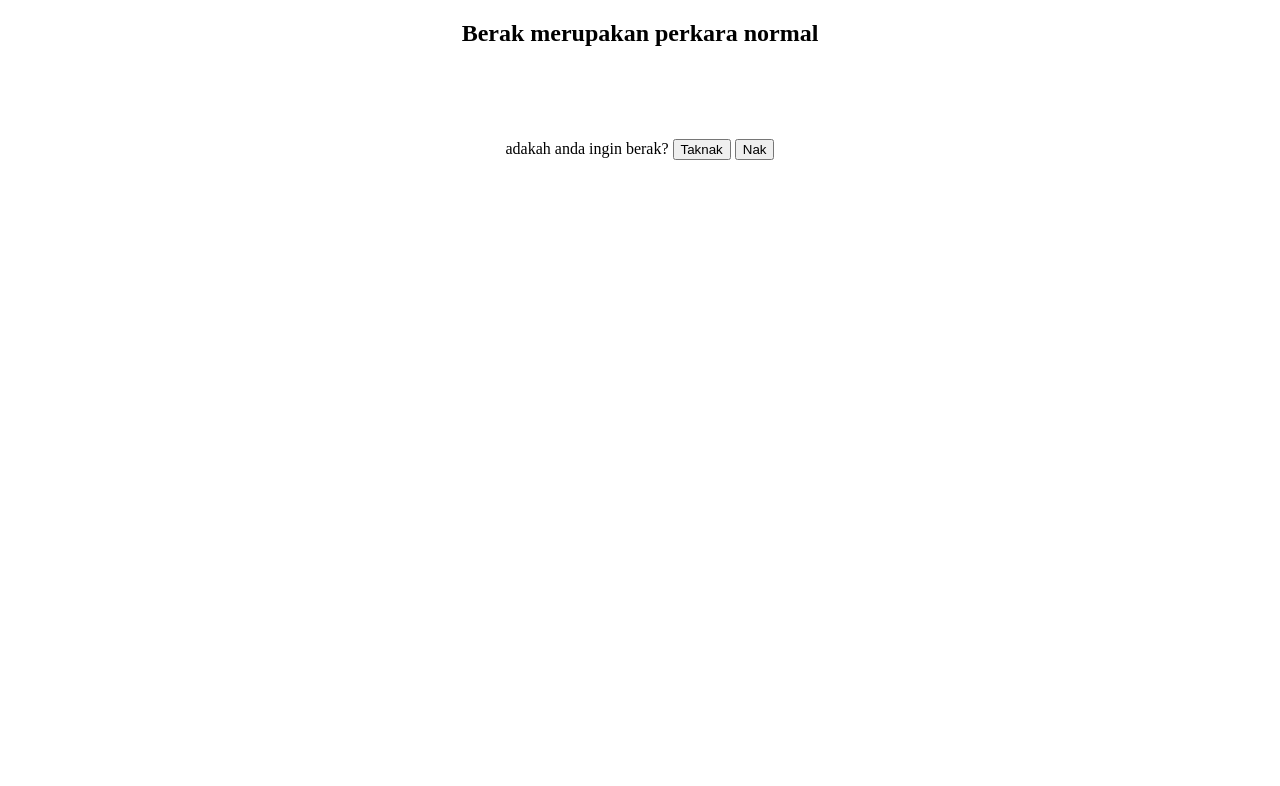
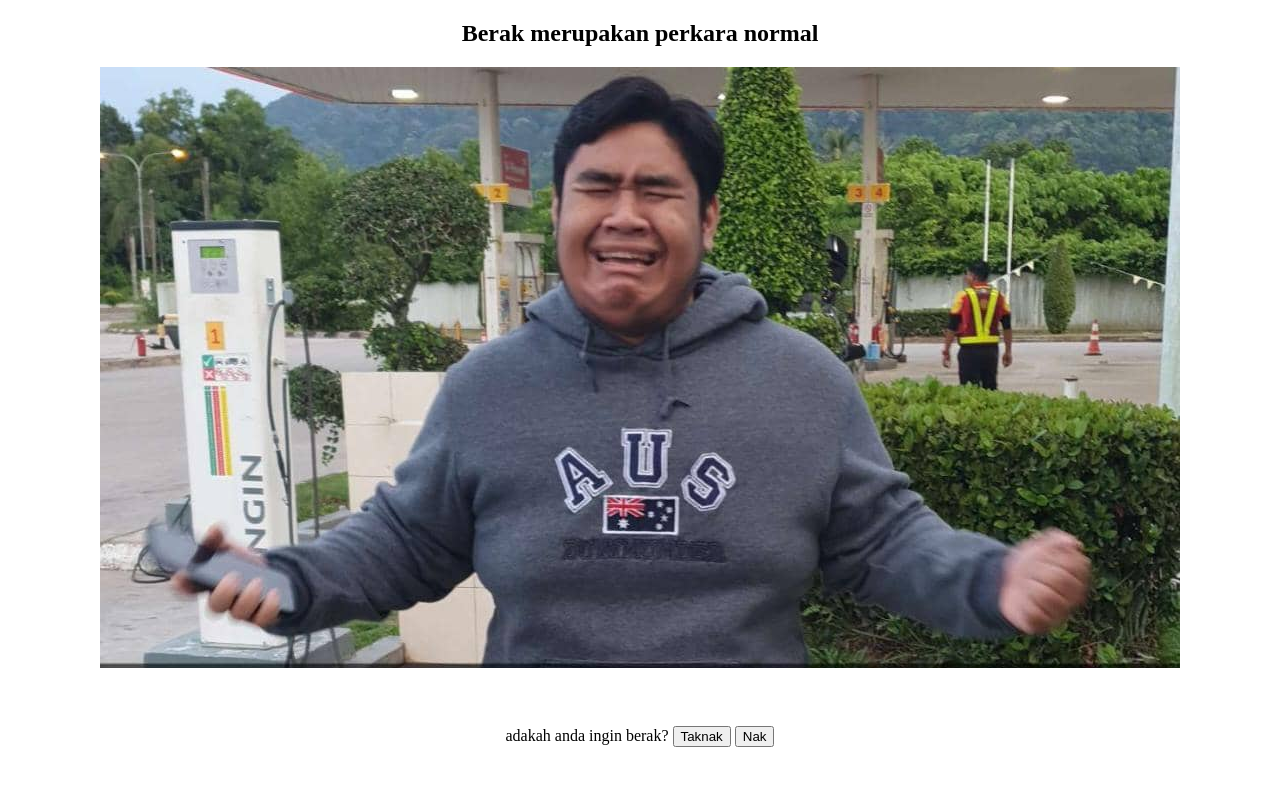
Before and after one commit to iqmrr/linktree, a plain HTML site: page index.html in a window 1280 px wide. Drawn offline with Linux system fonts and the light colour scheme.

Commit message:
index.html

```diff
--- a/index.html
+++ b/index.html
@@ -13,7 +13,7 @@
 </style>
 <body>
     <h2>Berak merupakan perkara normal</h2>
-    <img src="" alt="">
+    <img src="https://github.com/iqmrr/linktree/blob/main/arif.jpg?raw=true" alt="">
     <br>
 
     <img src="" />
```
